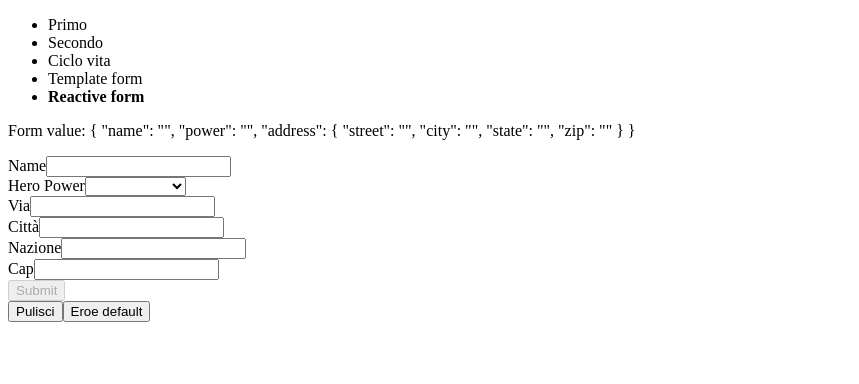
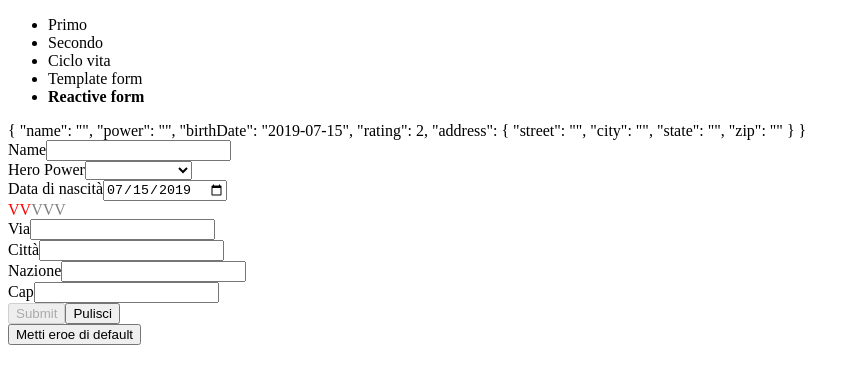
Before and after one commit to Facco99/DemoBergamo, an Angular app: page /reactive-form in a window 1280 px wide. Shown: the top 384 px of the page, without its empty margins (0-859 px from the left). Built offline with nearby package versions, Linux system fonts and the light colour scheme.

Commit message:
creazione componente di rating con controlvalueaccessor

```diff
--- a/src/app/app.module.ts
+++ b/src/app/app.module.ts
@@ -15,6 +15,7 @@ import { UnlessDirective } from './unless.directive';
 import { ExponentialStrengthPipe } from './exponential-strength.pipe';
 import { TemplateFormComponent } from './template-form/template-form.component';
 import { ReactiveFormComponent } from './reactive-form/reactive-form.component';
+import { RatingComponent } from './rating/rating.component';
 
 
 @NgModule({
@@ -28,7 +29,8 @@ import { ReactiveFormComponent } from './reactive-form/reactive-form.component';
     UnlessDirective,
     ExponentialStrengthPipe,
     TemplateFormComponent,
-    ReactiveFormComponent
+    ReactiveFormComponent,
+    RatingComponent
   ],
   imports: [
     BrowserModule,
--- /dev/null
+++ b/src/app/rating/rating.component.html
@@ -0,0 +1 @@
+<span *ngFor="let item of [1,2,3,4,5]" (click)="selectRate(item)" [ngClass]="{selected: item <=value, 'no-selected': item>value}">V</span>
--- /dev/null
+++ b/src/app/rating/rating.component.scss
@@ -0,0 +1,11 @@
+.selected {
+    color: red;
+}
+
+.no-selected {
+    color: gray;
+}
+
+span {
+    cursor: pointer;
+}
--- /dev/null
+++ b/src/app/rating/rating.component.ts
@@ -0,0 +1,43 @@
+import { Component, OnInit, forwardRef } from '@angular/core';
+import { ControlValueAccessor, NG_VALUE_ACCESSOR } from '@angular/forms';
+
+@Component({
+  selector: 'app-rating',
+  templateUrl: './rating.component.html',
+  styleUrls: ['./rating.component.scss'],
+  providers: [{
+    provide: NG_VALUE_ACCESSOR,
+    useExisting: forwardRef(() => RatingComponent),
+    multi: true
+  }]
+})
+export class RatingComponent implements OnInit, ControlValueAccessor {
+
+  onChange: any = ()=>{};
+  onTouch: any = ()=>{};
+
+  value: number;
+
+  constructor() { }
+
+  writeValue(obj: number): void {
+    this.value=obj;
+  }
+
+  registerOnChange(fn: any): void {
+    this.onChange = fn;
+  }
+  registerOnTouched(fn: any): void {
+    this.onTouch = fn;
+  }
+
+  selectRate(item: number){
+    this.value = item;
+    this.onTouch(item);
+    this.onChange(item);
+  }
+
+  ngOnInit(): void {
+  }
+
+}
--- a/src/app/reactive-form/reactive-form.component.html
+++ b/src/app/reactive-form/reactive-form.component.html
@@ -1,45 +1,42 @@
 <form [formGroup]="heroForm" (ngSubmit)="addHero()">
-    <p>Form value: {{ heroForm.value | json }}</p>
-
+    {{heroForm.value | json}}
     <div>
         <label for="name">Name</label>
         <input type="text" id="name" formControlName="name">
-        <p *ngIf="nameControl.status === 'INVALID' && nameControl.dirty">Campo nome obbligatorio!</p>
-
+        <p *ngIf="nameControl.status === 'INVALID' && nameControl.dirty">Campo nome obbligatorio</p>
     </div>
-
     <div>
         <label for="power">Hero Power</label>
         <select id="power" formControlName="power">
             <option *ngFor="let pow of powers" [value]="pow">{{pow}}</option>
-      </select>
-        <p *ngIf="powerControl.status === 'INVALID' && powerControl.dirty">Campo nome obbligatorio!</p>
-
+        </select>
+        <p *ngIf="powerControl.status === 'INVALID' && powerControl.dirty">Campo potere obbligatorio</p>
     </div>
+    <div>
+        <label for="birthDate">Data di nascità</label>
+        <input type="date" id="birthDate" formControlName="birthDate">
+    </div>
+    <app-rating formControlName="rating"></app-rating>
     <div formGroupName="address">
         <div>
             <label for="street">Via</label>
             <input type="text" id="street" formControlName="street">
         </div>
-
         <div>
             <label for="city">Città</label>
             <input type="text" id="city" formControlName="city">
         </div>
-
         <div>
             <label for="state">Nazione</label>
             <input type="text" id="state" formControlName="state">
         </div>
-
         <div>
             <label for="zip">Cap</label>
             <input type="text" id="zip" formControlName="zip">
         </div>
     </div>
-
     <button type="submit" [disabled]="heroForm.status === 'INVALID'">Submit</button>
+    <button (click)="clearHero()">Pulisci</button>
 </form>
-<button (click)="clearHero()">Pulisci</button>
-<button (click)="setDefault()">Eroe default</button>
+<button (click)="setDefault()"> Metti eroe di default</button>
 <p *ngFor="let hero of heroList">{{hero.name}} - {{hero.power}}</p>
--- a/src/app/reactive-form/reactive-form.component.ts
+++ b/src/app/reactive-form/reactive-form.component.ts
@@ -1,5 +1,5 @@
 import { Component, OnInit } from '@angular/core';
-import { FormGroup, FormControl, FormBuilder, Validators } from '@angular/forms';
+import { FormGroup, FormBuilder, Validators, FormControl, NG_VALUE_ACCESSOR } from '@angular/forms';
 
 @Component({
   selector: 'app-reactive-form',
@@ -7,6 +7,10 @@ import { FormGroup, FormControl, FormBuilder, Validators } from '@angular/forms'
   styleUrls: ['./reactive-form.component.scss']
 })
 export class ReactiveFormComponent implements OnInit {
+  powers: string[] = ['Super velocità', 'Super forza', 'Indistruttibilità'];
+
+  heroForm: FormGroup
+  heroList: { name: string, power: string }[] = [];
 
   get nameControl(): FormControl{
     return this.heroForm.get('name') as FormControl;
@@ -15,50 +19,53 @@ export class ReactiveFormComponent implements OnInit {
   get powerControl(): FormControl{
     return this.heroForm.get('power') as FormControl;
   }
-  powers:string[] = ['superforza','supervelocita','volare'];
 
-  heroList:{name:string, power:string}[]=[];
-
-  heroForm:FormGroup
-
-  constructor(private fb:FormBuilder) {
-    this.heroForm=this.fb.group({
-      name: ['',Validators.compose([Validators.required, Validators.minLength(3)])],
-      power: ['',Validators.required],
-      address : this.fb.group({
+  constructor(private fb: FormBuilder) {
+    const date = new Date(2019, 6,15);
+    this.heroForm = this.fb.group({
+      name: ['', Validators.compose([Validators.required, Validators.minLength(2)])],
+      power: ['', Validators.required],
+      birthDate: [date.toISOString().substring(0, 10)],
+      rating: 2,
+      address: this.fb.group({
         street: '',
         city: '',
         state: '',
         zip: ['', Validators.compose([Validators.minLength(5),Validators.maxLength(5)])]
       })
     });
+
+  }
+
+  setDefault() {
+    // in questo caso uso il patchValue, perché il setValue mi obbligherebbe ad inserire tutti i campi
+    // this.heroForm.setValue({
+    //   name: 'Goku'
+    // });
+    // this.heroForm.patchValue({
+    //   name: 'Goku'
+    // });
+    // in questo caso non c'è una reale differenza tra set e pathc Value
+    // this.nameControl.setValue('Goku');
+    this.nameControl.patchValue('Goku');
   }
 
   ngOnInit(): void {
   }
 
-  setDefault(){
-    // this.heroForm.setValue({
-    //   name:'Goku'
-    // });
-    this.heroForm.patchValue({
-      name:'Goku'
+  addHero(){
+    this.heroList.push({
+      name: this.nameControl.value,
+      power: this.powerControl.value
     });
+    this.clearHero();
   }
 
   clearHero(){
     this.heroForm.reset({
-      name:'Gohan'
+      name: 'Gohan',
     });
-  }
-
-  addHero(){
-    this.heroList.push({
-      name: this.nameControl.value,
-      power: this.powerControl.value,
-    });
-    this.clearHero();
-
+    this.heroForm.get('rating').patchValue(1);
   }
 
 }
```
Also changed, not shown: 1 other file (tests, documents, lock files or other folders).
